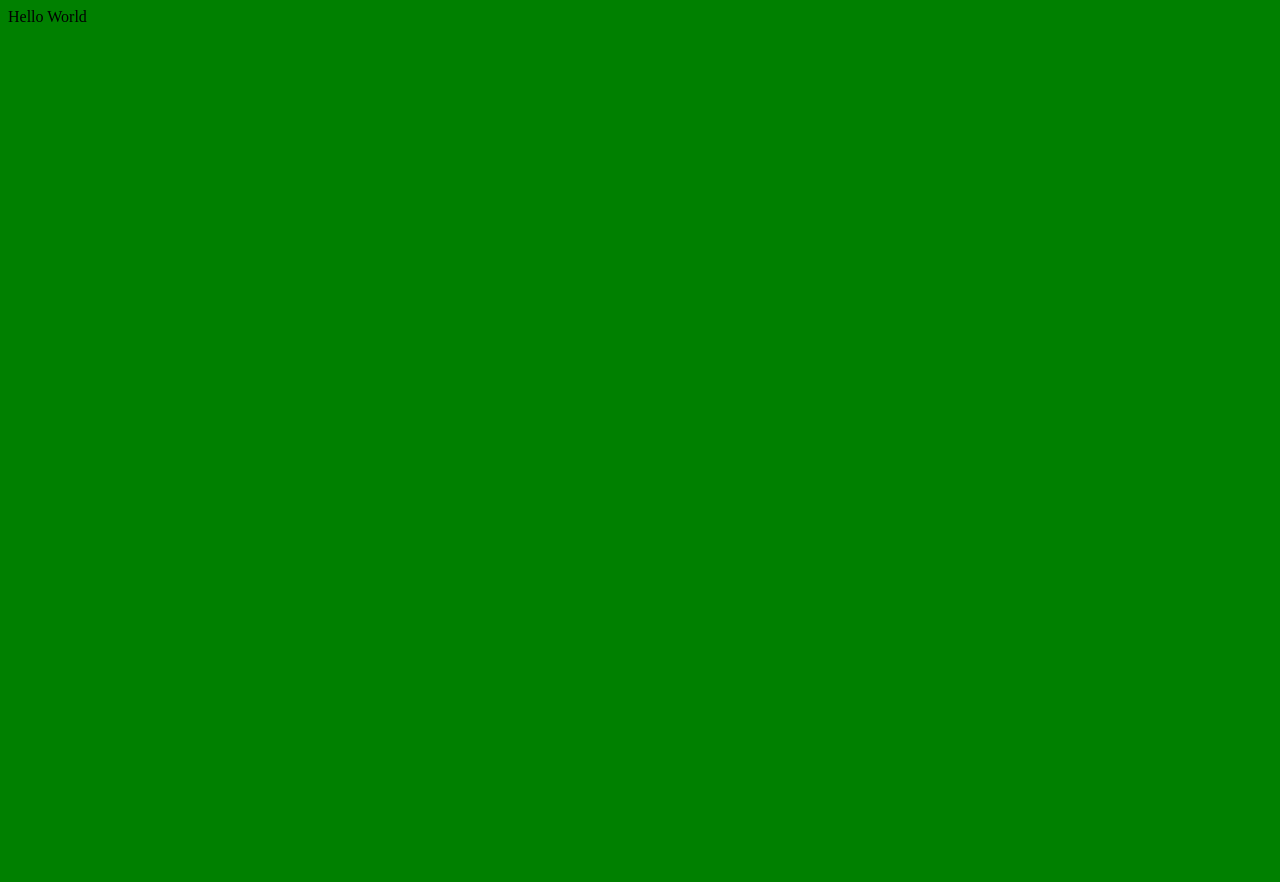
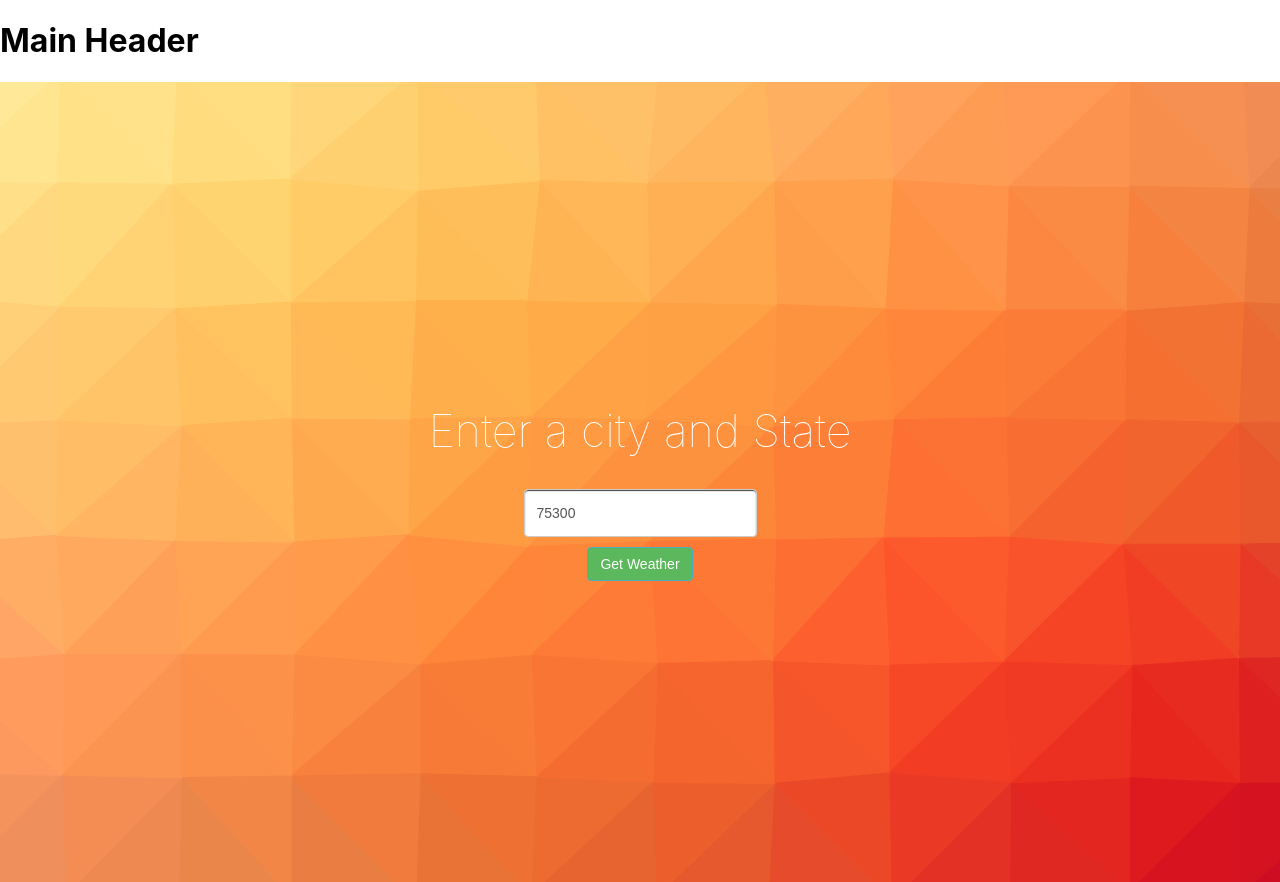
Before and after one commit to khusroohayat/rt-weather, a React app: page / in a window 1280 px wide. Before the commit the page ends 800 px from the top, so only its background shows below. Built offline with nearby package versions, Linux system fonts and the light colour scheme.

Commit message:
UI form Added

```diff
--- /dev/null
+++ b/app/components/App.js
@@ -0,0 +1,27 @@
+import React, { Component } from 'react';
+import ZipCode from './ZipCode';
+
+class App extends Component {
+
+    render() {
+        return (
+            <div class='container'>
+                <div>
+                    <h1>Main Header</h1>
+                </div>
+                <div className='home-container' style={{backgroundImage: "url('app/images/pattern.svg')"}}>
+                    <h1 className='header'>Enter a city and State</h1>
+                    <ZipCode
+                        direction='column'
+                        onSubmitZipcode={function(){}}
+                        onUpdateZipcode={function(){}}
+                        zipcode={123}
+                    />
+
+                </div>
+            </div>
+          );
+    }
+}
+
+export default App;
--- /dev/null
+++ b/app/components/ZipCode.js
@@ -0,0 +1,46 @@
+import React, { Component} from 'react';
+import PropTypes from 'prop-types';
+
+class ZipCode extends Component {
+    constructor(props) {
+        super(props)
+        this.state = {
+            zipcode: 75300
+        }
+    }
+    handleSubmitZipCode () {
+
+    }
+    handleUpdateZideCode () {
+
+    }
+    render() {
+        return (
+            <div
+               className='zipcode-container'
+               style={{flexDirection: this.props.direction}}>
+               <input
+               className='form-control'
+               onChange={this.handleUpdateZipCode}
+               placeholder='Karachi, Sindh'
+               type='text'
+               value={this.state.zipcode} />
+               <button
+               type='button'
+               style={{margin: 10}}
+               className='btn btn-success'
+               onClick={this.handleSubmitZipCode}>
+                Get Weather
+               </button>
+            </div>
+          );
+    }
+}
+ZipCode.defaultProps = {
+    direction: 'column'
+}
+ZipCode.propTypes = {
+    direction: PropTypes.string,
+}
+
+export default ZipCode;
--- a/app/index.css
+++ b/app/index.css
@@ -1,3 +1,81 @@
+html {
+    width: 100%;
+    height: 100%;
+}
+
 body {
-    background: green;
+    height: 100%;
+    width: 100%;
+    margin: 0;
+    font-family: -apple-system, BlinkMacSystemFont, 'Segoe UI', Roboto, Oxygen, Ubuntu, Cantarell, 'Open Sans', 'Helvetica Neue', sans-serif;
 }
+
+.container, #app {
+    height: 100%;
+    width: 100%;
+}
+
+.home-container {
+    height: 100%;
+    width: 100%;
+    background-size: cover;
+    display: flex;
+    flex-direction: column;
+    justify-content: center;
+    align-items: center;
+
+}
+
+.zipcode-container {
+    display: flex;
+    justify-content: center;
+    align-items: center;
+    margin-bottom: 50;
+}
+
+.btn {
+    display: inline-block;
+    padding: 6px 12px;
+    margin-bottom: 0;
+    font-size: 14px;
+    font-weight: 400;
+    line-height: 1.42857143;
+    text-align: center;
+    white-space: nowrap;
+    vertical-align: middle;
+    cursor: pointer;
+    background-image: none;
+    border: 1px solid transparent;
+    border-radius: 4px;
+}
+
+.btn-success {
+    color: #fff;
+    background-color: #5cb85c;
+    border-color: #4caebc;
+}
+
+.form-control {
+    display: block;
+    width: 100%;
+    height: 34px;
+    padding: 6px 12px;
+    font-size: 14px;
+    line-height: 1.42857143;
+    color: #555;
+    background-color: #fff;
+    background-image: none;
+    border: 1px solid #ccc;
+    border-radius: 4px;
+    -webkit-box-shadow: inset 0 1px 1px rgba(0,0,0,0.75);
+    box-shadow: inset 0 1px 1px rgba(0,0,0,0.75);
+    -web-kit-transition: border-color ease-in-out .15s,-webkit-box-shadow ease-in-out .15s;
+    -o-transition: border-color ease-in-out .15s,box-shadow ease-in-out .15s;
+    transition: border-color ease-in-out .15s,box-shadow ease-in-out .15s;
+}
+
+.header {
+    font-size: 45px;
+    color: #fff;
+    font-weight: 100;
+}
--- a/app/index.js
+++ b/app/index.js
@@ -1,14 +1,7 @@
 import React, { Component } from 'react';
 import ReactDOM from 'react-dom';
 require('./index.css')
-
-class App extends Component {
-    render() {
-        return (
-            <div>Hello World</div>
-          );
-    }
-}
+import App from './components/App';
 
 ReactDOM.render(
     <App />,
--- a/package.json
+++ b/package.json
@@ -23,6 +23,7 @@
   },
   "homepage": "https://github.com/khusroohayat/rt-weather#readme",
   "dependencies": {
+    "prop-types": "^15.6.2",
     "react": "^16.4.1",
     "react-dom": "^16.4.1"
   },
```
Also changed, not shown: app/images/pattern.svg (added), 1 other file.
